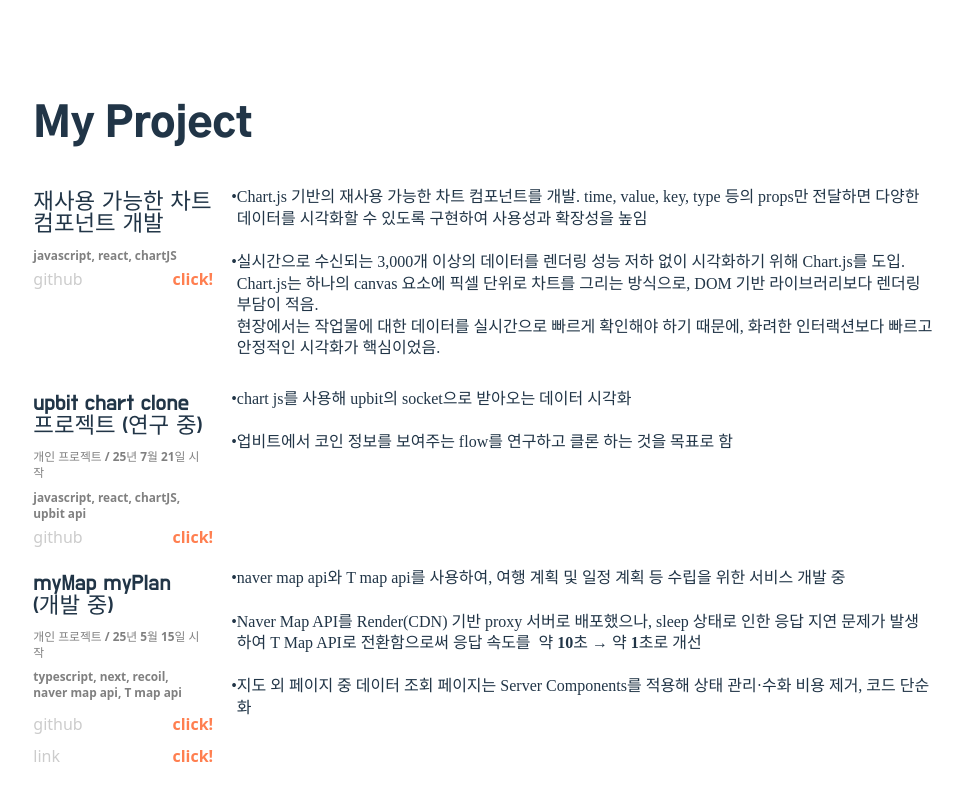
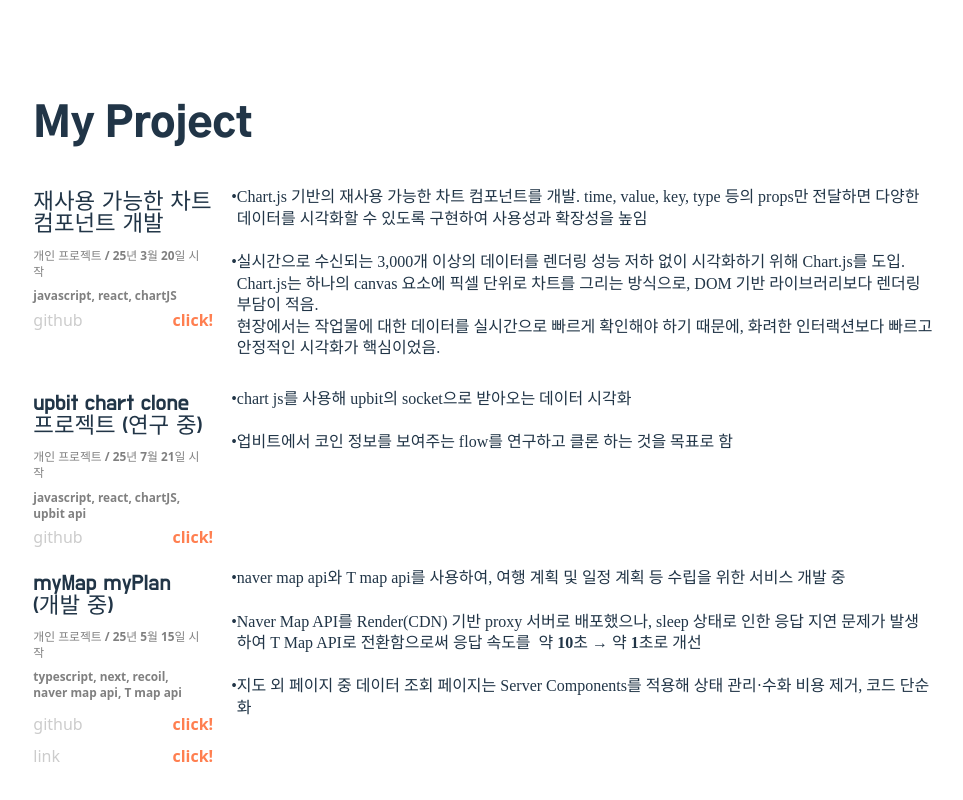
Before and after one commit to BANGWON-LEE/wony_resume, a React (Vite) app: page / in a window 1280 px wide. Shown: the part 2143-2943 px from the top of the page, without its empty margins (157-1120 px from the left). Built offline with nearby package versions, Linux system fonts and the light colour scheme.

Commit message:
edit : 프로젝트 정보 추가

```diff
--- a/src/components/main/RightContent.jsx
+++ b/src/components/main/RightContent.jsx
@@ -198,6 +198,9 @@ export default function RightContent() {
                 <br /> 컴포넌트 개발
               </h2>
             </TextDoHyeonSmallTitle>
+            <p className="skill_text small_size">
+              개인 프로젝트 / 25년 3월 20일 시작
+            </p>
             <p className="skill_text small_size">javascript, react, chartJS</p>
             <span className="my_info_box_inner">
               <a
@@ -260,7 +263,6 @@ export default function RightContent() {
             <p className="skill_text small_size">
               개인 프로젝트 / 25년 7월 21일 시작
             </p>
-
             <p className="skill_text small_size">
               javascript, react, chartJS, upbit api
             </p>
```
